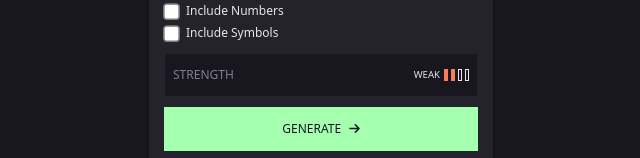
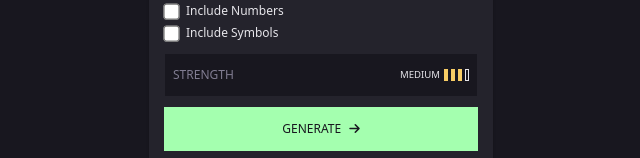
Before and after one commit to remtaine/fem-password-generator, a React (Create React App) app: page / in a window 1280 px wide. Shown: the part 419-577 px from the top of the page, without its empty margins (319-959 px from the left). Built offline with nearby package versions, Linux system fonts and the light colour scheme.

Commit message:
Lift hooks from child components

```diff
--- a/src/App.js
+++ b/src/App.js
@@ -6,20 +6,67 @@ import ChecklistItem from "./components/ChecklistItem";
 import Slider from "./components/Slider";
 
 function App() {
+  const lettersUppercase = "ABCDEFGHIJKLMNOPQRSTUVWXYZ";
+  const lettersLowercase = "abcdefghijklmnopqrstuvwxyz";
+  const numbers = "1234567890";
+  const symbols = "~!@#$%^&*()-=_+[{]}\\|;':\",.<>/?";
+  const characterPoolLengths = [26, 26, 10, 31];
+
+  let characterPoolTotal =
+    lettersUppercase + lettersLowercase + numbers + symbols;
+
   const [copyActive, setCopyActive] = useState(false);
   const [password, setPassword] = useState("P4$5W0rD!1");
+  // TODO add password length from slider
+  const [passwordLength, setPasswordLength] = useState(10);
+  // TODO add hasCharacterPool from checkboxes
+  const [hasCharacterPool, setHasCharacterPool] = useState([
+    false,
+    false,
+    false,
+    false,
+  ]);
+
+  // TODO setup context
+
   const flashCopy = function () {
+    navigator.clipboard.writeText(password);
+    // alert("Copied the text: " + password);
+
     setCopyActive(true);
     setTimeout(() => {
       setCopyActive(false);
     }, 1500);
   };
 
+  // TODO setup password generator based on values
   const generatePassword = function () {
-    const lettersUppercase = "ABCDEFGHIJKLMNOPQRSTUVWXYZ";
-    const lettersLowercase = "abcdefghijklmnopqrstuvwxyz";
-    const letters = "abcdefghijklmnopqrstuvwxyz";
-    return false;
+    if (passwordLength === 0 || characterPoolTotal.length === 0) return "";
+
+    return "LEZGO";
+  };
+
+  const getPasswordStrength = function (passwordLength, hasCharacterPool) {
+    // passwordLength is slider value
+    // hasCharacterPool is based on checkboxes
+    // characterPoolTotalLength is sum of characterPoolLength[i] * hasCharacterPool[i]
+
+    // formula is:
+    // entropy = passwordLength * log(characterPoolTotalLength) / log(2)
+    let entropy =
+      passwordLength === 0 || characterPoolTotal.length === 0
+        ? 0
+        : passwordLength * (Math.log(characterPoolTotal.length) / Math.log(2));
+
+    // 25 identifies a poor password SCORE = 1
+    // between 25 and 50 is a weak password SCORE = 2
+    // For 50 to 75 we have a reasonable password SCORE = 3
+    // 75 and 100 is a very good password SCORE = 4
+    // Over 100 is an excellent password. SCORE = 4
+
+    // return numb from 1 to 4
+    const answer = Math.min(Math.floor(entropy / 25), 3) + 1;
+    return answer;
   };
 
   return (
@@ -28,14 +75,13 @@ function App() {
         <h1 className="mx-auto text-fem-200 text-base">Password Generator</h1>
         <div className="bg-fem-100 flex justify-between pl-4 pr-2 items-center shadow ">
           <span className="">{password}</span>
-          {/* TODO make copy pasting work https://www.reddit.com/r/learnjavascript/comments/sobm0d/trying_to_copy_a_link_to_a_users_clipboard/ */}
           <button
             onClick={flashCopy}
             className="px-2 py-3 flex gap-2 items-center text-fem-500"
           >
             <span
               className={
-                "uppercase text-xs duration-200 ease-in-out" +
+                "uppercase text-xs duration-200" +
                 " " +
                 (copyActive ? "opacity-100" : "opacity-0")
               }
@@ -47,9 +93,7 @@ function App() {
         </div>
         <div className="bg-fem-100 shadow px-4 py-4 flex flex-col gap-3">
           <Slider />
-          {/* TODO add custom slider that changes number */}
           <div className="flex flex-col gap-1">
-            {/* TODO add custom checkbox components */}
             <ChecklistItem>Include Uppercase Letters</ChecklistItem>
             <ChecklistItem>Include Lowercase Letters</ChecklistItem>
             <ChecklistItem>Include Numbers</ChecklistItem>
@@ -57,11 +101,13 @@ function App() {
           </div>
           <div className="bg-fem-400 px-2 py-3 flex items-center justify-between">
             <span className="uppercase text-fem-200 text-xs">Strength</span>
-            {/* TODO create text reponsive to strength level */}
-            {/* TODO create bar component */}
             <div className="flex gap-1 items-center">
-              <BarScore />
-              <Bars />
+              <BarScore
+                score={getPasswordStrength(passwordLength, hasCharacterPool)}
+              />
+              <Bars
+                score={getPasswordStrength(passwordLength, hasCharacterPool)}
+              />
             </div>
           </div>
           <button className="bg-fem-500 text-fem-400 hover:bg-fem-100 outline-fem-500 outline outline-1 duration-300 hover:text-fem-500 uppercase flex items-center justify-center w-full gap-2 py-1 px-2">
```
